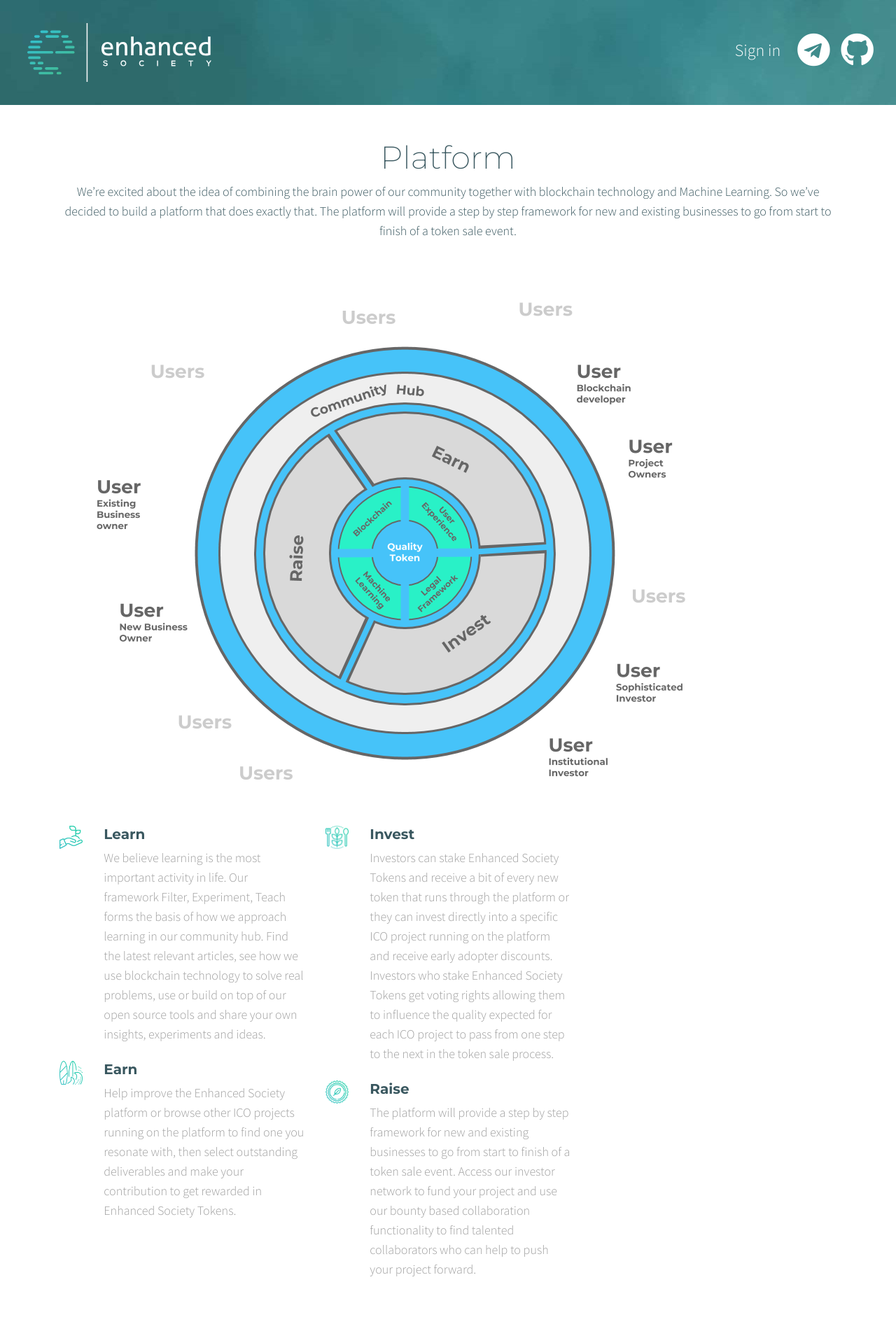
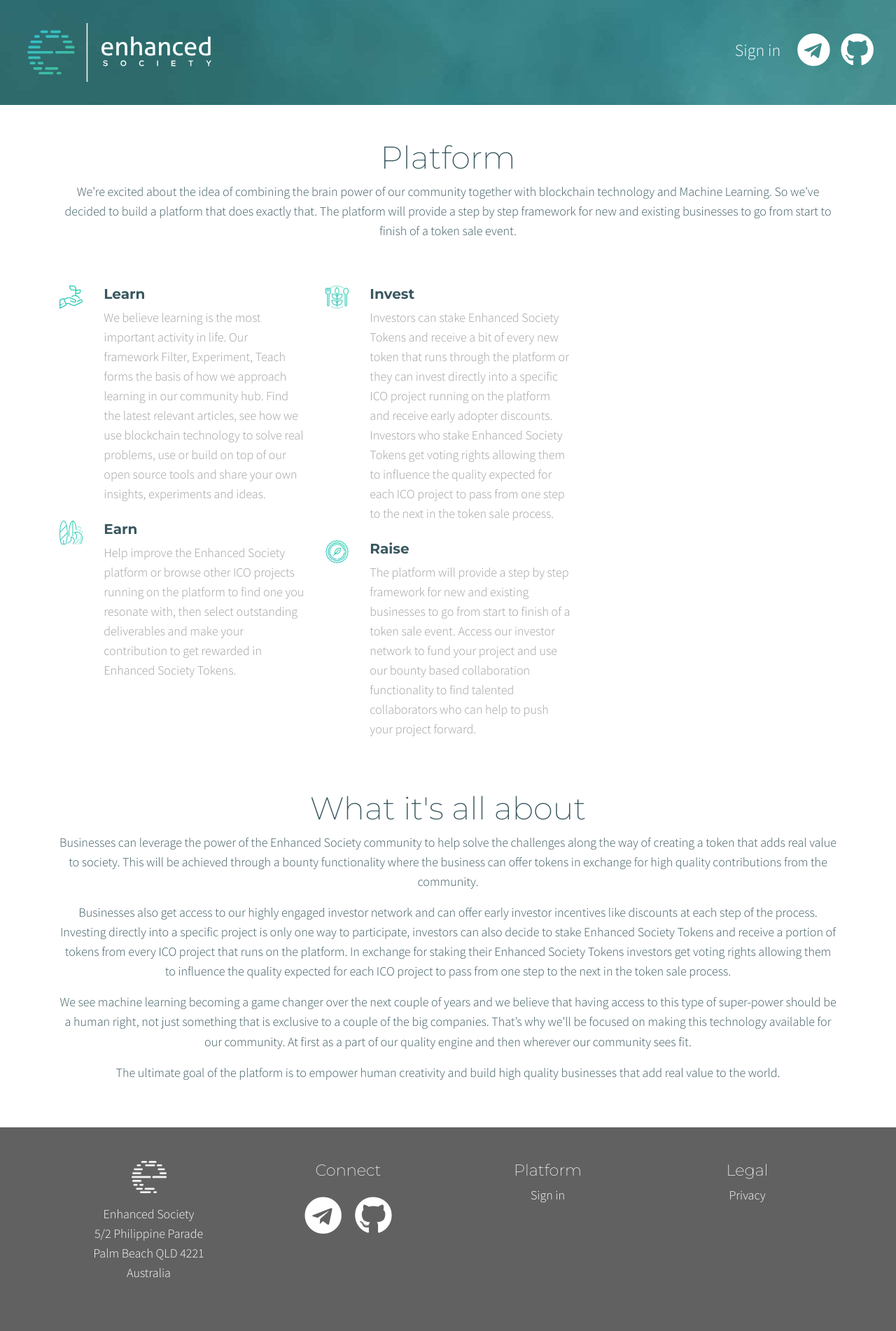
Before and after one commit to enhancedsociety/old-website, a Jekyll site: the page built from platform.html, in a window 1280 px wide. Shown: the top 1902 px of the page at 70% size. Built offline with Jekyll 4.4.1, drawn with Linux system fonts in a browser that asks for light colours; nearby versions of some CDN libraries; a script that is not in the unit is left out.

Commit message:
Removed platform img

```diff
--- a/platform.html
+++ b/platform.html
@@ -10,8 +10,6 @@
 The platform will provide a step by step framework for new and existing businesses to go from start to finish of a token sale event.</p>
 		</div>
 	</div>
-
-	<img src="/assets/img/tes-platform.png" class="img-fluid" alt="Responsive image">
 
 <div class="row mt-5">
 	<div class="col-md-4">
```
